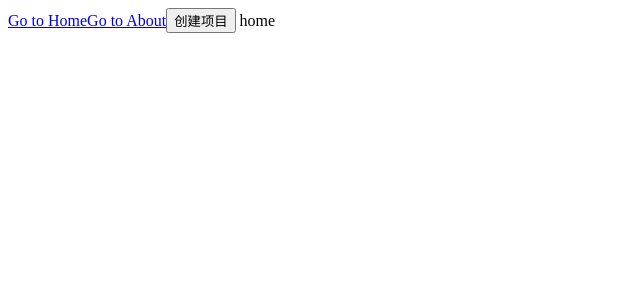
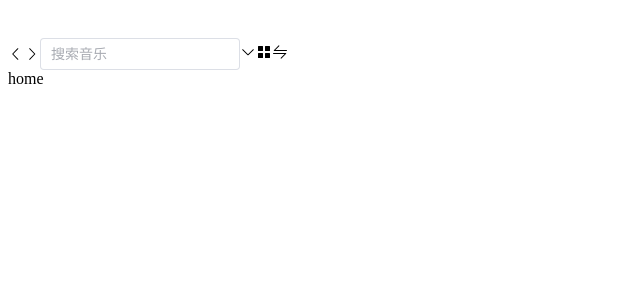
Before and after one commit to HuiFeiYa/electron-music, a Vue app: page /#/ in a window 1280 px wide. Shown: the top 300 px of the page, without its empty margins (0-640 px from the left). Built offline with nearby package versions, Linux system fonts and the light colour scheme.

Commit message:
feat: 窗口放大缩小

```diff
--- a/package.json
+++ b/package.json
@@ -9,7 +9,7 @@
     "format": "prettier --write .",
     "lint": "eslint . --ext .js,.jsx,.cjs,.mjs,.ts,.tsx,.cts,.mts --fix",
     "start": "electron-vite preview",
-    "dev": "electron-vite dev --mode ",
+    "dev": "electron-vite dev",
     "build": "electron-vite build",
     "postinstall": "electron-builder install-app-deps",
     "build:win": "npm run build && electron-builder --win --config",
@@ -19,7 +19,9 @@
   "dependencies": {
     "@electron-toolkit/preload": "^2.0.0",
     "@electron-toolkit/utils": "^2.0.0",
+    "@element-plus/icons-vue": "^2.1.0",
     "electron-updater": "^6.1.1",
+    "element-plus": "^2.3.14",
     "vue-router": "^4.2.5"
   },
   "devDependencies": {
--- a/src/preload/index.js
+++ b/src/preload/index.js
@@ -6,6 +6,9 @@ const api = {
   openWindow: (path) => {
     console.log('path---', path)
     ipcRenderer.send('openWindow', path)
+  },
+  resize: (type) => {
+    ipcRenderer.send('resize', type)
   }
 }
 
--- a/src/renderer/src/App.vue
+++ b/src/renderer/src/App.vue
@@ -1,13 +1,4 @@
-<script setup>
-const handleCreateProject = () => {
-       window.api.openWindow('createProject')
-}
-</script>
-
 <template>
-       <router-link to="/">Go to Home</router-link>
-       <router-link to="/about">Go to About</router-link>
-                                          <button @click="handleCreateProject">创建项目</button>
        <router-view></router-view>
 </template>
 
--- /dev/null
+++ b/src/renderer/src/components/Header.vue
@@ -0,0 +1,41 @@
+<script setup>
+import { ref } from 'vue'
+const searchText = ref('')
+const resizeType = ref('normal') // 正常大小
+const handleResize = () => {
+    if (resizeType.value === 'normal') {
+        resizeType.value = 'max'
+        window.api.resize('maximize')
+    } else {
+        resizeType.value = 'normal'
+        window.api.resize('unmaximize')
+    }
+}
+</script>
+
+<template>
+  <div class="header">
+    <el-icon>
+      <ArrowLeft />
+    </el-icon>
+    <el-icon>
+      <ArrowRight />
+    </el-icon>
+    <el-input style="width: 200px" v-model="searchText" placeholder="搜索音乐" clearable />
+
+    <div>
+      <el-icon>
+        <ArrowDown />
+      </el-icon>
+      <el-icon><Menu /></el-icon>
+      <el-icon @click="handleResize"><Switch /></el-icon>
+    </div>
+  </div>
+</template>
+<style lang="less">
+.header {
+  display: flex;
+  align-items: center;
+  padding-top: 30px;
+}
+</style>
--- a/src/renderer/src/components/Home.vue
+++ b/src/renderer/src/components/Home.vue
@@ -1,7 +1,8 @@
 <script setup>
-
+import Header from '@renderer/components/Header.vue'
 </script>
 
 <template>
+        <Header />
     home
 </template>
--- a/src/renderer/src/main.js
+++ b/src/renderer/src/main.js
@@ -1,7 +1,15 @@
 import { createApp } from 'vue'
 import App from './App.vue'
+import ElementPlus from 'element-plus'
+import * as ElementPlusIconsVue from '@element-plus/icons-vue'
+import 'element-plus/dist/index.css'
+
 import { router } from './router/index'
 
 const app = createApp(App)
 app.use(router)
+app.use(ElementPlus)
 app.mount('#app')
+for (const [key, component] of Object.entries(ElementPlusIconsVue)) {
+  app.component(key, component)
+}
```
Also changed, not shown: src/main/ipcMain.js (+15 -0 lines), 2 other files (tests, documents, lock files or other folders).
